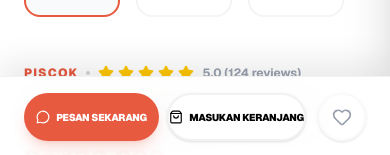
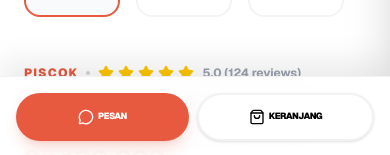
Before and after one commit to fyano7/Lumeri---Web-Produk, a Next.js app: page /products/coklat in a window 390 px wide. Shown: the part 687-842 px from the top of the page. Built offline with nearby package versions, Linux system fonts and the light colour scheme; no server answers; the database is empty.

Commit message:
Finished

```diff
--- a/app/cart/page.tsx
+++ b/app/cart/page.tsx
@@ -25,13 +25,17 @@ export default function CartPage() {
     getItemPrice,
   } = useCart();
 
-  const formatPrice = (price: number) => {
+  const formatPrice = (price: any) => {
+  const priceStr = String(price);
+  const cleanNumber = Number(priceStr.replace(/[^0-9]/g, ""));
+  const finalNumber = isNaN(cleanNumber) ? 0 : cleanNumber;
+
   return new Intl.NumberFormat("id-ID", {
     style: "currency",
     currency: "IDR",
     minimumFractionDigits: 0,
   })
-      .format(price)
+    .format(finalNumber)
     .replace("IDR", "Rp");
   };
 
@@ -88,38 +92,32 @@ export default function CartPage() {
                 {items.map((item) => (
                   <div
                     key={item.id}
-                    className="group bg-white p-6 rounded-2xl border border-gray-100 shadow-sm hover:shadow-md transition-all flex items-center gap-6"
+                    className="group bg-white p-4 md:p-6 rounded-2xl border border-gray-100 shadow-sm hover:shadow-md transition-all flex items-start gap-4 md:gap-6 relative"
                   >
-                    <div className="w-24 h-24 bg-gray-50 rounded-xl p-3 shrink-0 flex items-center justify-center border border-gray-100">
+                    {/* Image Container */}
+                    <div className="w-20 h-20 md:w-28 md:h-28 bg-gray-50 rounded-xl p-2 shrink-0 flex items-center justify-center border border-gray-100 overflow-hidden">
                       <Image
                         src={item.img}
                         alt={item.name}
-                        width={60}
-                        height={60}
-                        className="object-contain group-hover:scale-110 transition-transform duration-500"
+                        width={100}
+                        height={100}
+                        className="object-cover w-full h-full group-hover:scale-110 transition-transform duration-500 rounded-lg"
                       />
                     </div>
 
-                    <div className="flex-1 min-w-0">
-                      <div className="flex justify-between items-start mb-2">
-                        <div>
-                          <h3 className="text-lg font-black text-black uppercase tracking-tight truncate">
+                    {/* Info & Controls */}
+                    <div className="flex-1 flex flex-col min-w-0 pr-10">
+                      <div className="mb-4">
+                        <h3 className="text-base md:text-lg font-black text-black uppercase tracking-tight truncate leading-tight">
                           {item.name}
                         </h3>
-                          <p className="text-sm font-bold text-[#e75a40]">
-                            {item.price}
+                        <p className="text-sm font-bold text-[#e75a40] mt-1">
+                          {formatPrice(item.price)}
                         </p>
                       </div>
-                        <button
-                          onClick={() => removeFromCart(item.id)}
-                          className="p-2 text-black hover:text-red-500 hover:bg-red-50 rounded-lg transition-all"
-                          title="Hapus"
-                        >
-                          <Trash2 className="w-5 h-5" strokeWidth={2.5} />
-                        </button>
-                      </div>
 
-                      <div className="flex items-center justify-between mt-4">
+                      <div className="flex items-center justify-between mt-auto gap-4">
+                        {/* Quantity Controls */}
                         <div className="flex items-center bg-gray-50 rounded-xl p-1 border border-gray-100">
                           <button
                             onClick={() =>
@@ -127,9 +125,9 @@ export default function CartPage() {
                             }
                             className="w-8 h-8 rounded-full hover:bg-gray-100 flex items-center justify-center transition-colors text-black"
                           >
-                            <Minus className="w-4 h-4" strokeWidth={3} />
+                            <Minus className="w-3.5 h-3.5" strokeWidth={3} />
                           </button>
-                          <span className="w-10 text-center text-sm font-black text-black">
+                          <span className="w-8 text-center text-sm font-black text-black">
                             {item.quantity}
                           </span>
                           <button
@@ -138,16 +136,27 @@ export default function CartPage() {
                             }
                             className="w-8 h-8 rounded-full hover:bg-gray-100 flex items-center justify-center transition-colors text-black"
                           >
-                            <Plus className="w-4 h-4" strokeWidth={3} />
+                            <Plus className="w-3.5 h-3.5" strokeWidth={3} />
                           </button>
                         </div>
-                        <div className="text-right">
-                          <span className="text-base font-black text-black italic">
+
+                        {/* Subtotal Item */}
+                        <div className="text-right whitespace-nowrap">
+                          <span className="text-sm md:text-base font-black text-black italic">
                             {formatPrice(getItemPrice(item))}
                           </span>
                         </div>
                       </div>
                     </div>
+
+                    {/* Delete Button - Absolute Positioned */}
+                    <button
+                      onClick={() => removeFromCart(item.id)}
+                      className="absolute top-4 right-4 p-2 text-gray-400 hover:text-red-500 hover:bg-red-50 rounded-xl transition-all"
+                      title="Hapus"
+                    >
+                      <Trash2 className="w-5 h-5" strokeWidth={2} />
+                    </button>
                   </div>
                 ))}
 
--- a/app/products/[id]/page.tsx
+++ b/app/products/[id]/page.tsx
@@ -382,14 +382,11 @@ export default function ProductDetailPage() {
 
                 <button
                   onClick={() => addToCart(product, quantity)}
-                  className="flex-1 h-16 bg-white border-2 border-black/5 text-black rounded-full font-black text-lg hover:scale-[1.02] transition-transform flex items-center justify-center gap-3 shadow-md"
+                  className="flex-1 h-16 bg-white border-2 border-black/5 text-black rounded-full font-black text-lg hover:scale-[1.02] transition-transform flex items-center justify-center gap-3 shadow-md px-4 overflow-hidden"
                 >
-                  <ShoppingBag className="w-6 h-6" />
-                  Masukan Keranjang
-                </button>
-
-                <button className="w-16 h-16 border-2 border-gray-100 rounded-full flex items-center justify-center hover:bg-gray-50 transition-colors">
-                  <Heart className="w-6 h-6 text-gray-400" />
+                  <ShoppingBag className="w-6 h-6 shrink-0" />{" "}
+                  {/* shrink-0 supaya icon gak gepeng */}
+                  <span className="truncate">Masukan Keranjang</span>
                 </button>
               </div>
             </div>
@@ -417,30 +414,25 @@ export default function ProductDetailPage() {
 
       {/* Shopee-style Mobile Sticky Bottom Bar */}
       <div
-        className={`md:hidden fixed bottom-0 left-0 right-0 z-50 bg-white/95 backdrop-blur-xl border-t border-black/5 px-6 py-4 flex items-center gap-3 shadow-[0_-15px_30px_rgba(0,0,0,0.08)] transition-transform duration-300 ${isCartOpen ? "translate-y-full" : "translate-y-0"}`}
+        className={`md:hidden fixed bottom-0 left-0 right-0 z-50 bg-white/95 backdrop-blur-xl border-t border-black/5 px-4 py-4 flex items-center gap-2 shadow-[0_-15px_30px_rgba(0,0,0,0.08)] transition-transform duration-300 ${isCartOpen ? "translate-y-full" : "translate-y-0"}`}
       >
-        {/* Primary Actions (Buttons) */}
-        <div className="flex-[4] flex gap-2">
+        <div className="flex-[5] flex gap-2">
           <Link
             href={`/products/${id}/order`}
-            className="flex-1 h-12 bg-[#e75a40] text-white rounded-full font-black text-[10px] uppercase tracking-tight flex items-center justify-center active:scale-95 transition-transform shadow-lg shadow-[#e75a40]/20 gap-1.5"
+            className="flex-1 h-12 bg-[#e75a40] text-white rounded-full font-black text-[9px] uppercase tracking-tighter flex items-center justify-center active:scale-95 transition-transform shadow-lg shadow-[#e75a40]/20 gap-1 px-2"
           >
-            <MessageCircle className="w-3.5 h-3.5" />
-            Pesan Sekarang
+            <MessageCircle className="w-4 h-4 shrink-0" />
+            <span>Pesan</span>
           </Link>
+
           <button
             onClick={() => addToCart(product, quantity)}
-            className="flex-1 h-12 bg-white border-2 border-black/5 text-black rounded-full font-black text-[10px] uppercase tracking-tight flex items-center justify-center active:scale-95 transition-transform gap-1.5 shadow-sm"
+            className="flex-1 h-12 bg-white border-2 border-black/5 text-black rounded-full font-black text-[9px] uppercase tracking-tighter flex items-center justify-center active:scale-95 transition-transform gap-1 px-2 shadow-sm"
           >
-            <ShoppingBag className="w-3.5 h-3.5" />
-            Masukan Keranjang
+            <ShoppingBag className="w-4 h-4 shrink-0" />
+            <span>Keranjang</span>
           </button>
         </div>
-
-        {/* Heart Icon Circle */}
-        <button className="w-12 h-12 rounded-full border-2 border-gray-50 flex items-center justify-center shadow-sm text-gray-400 active:scale-95 transition-all">
-          <Heart className="w-5 h-5" />
-        </button>
       </div>
     </div>
   );
```
Lines whose indentation alone changed are shown as unchanged.
